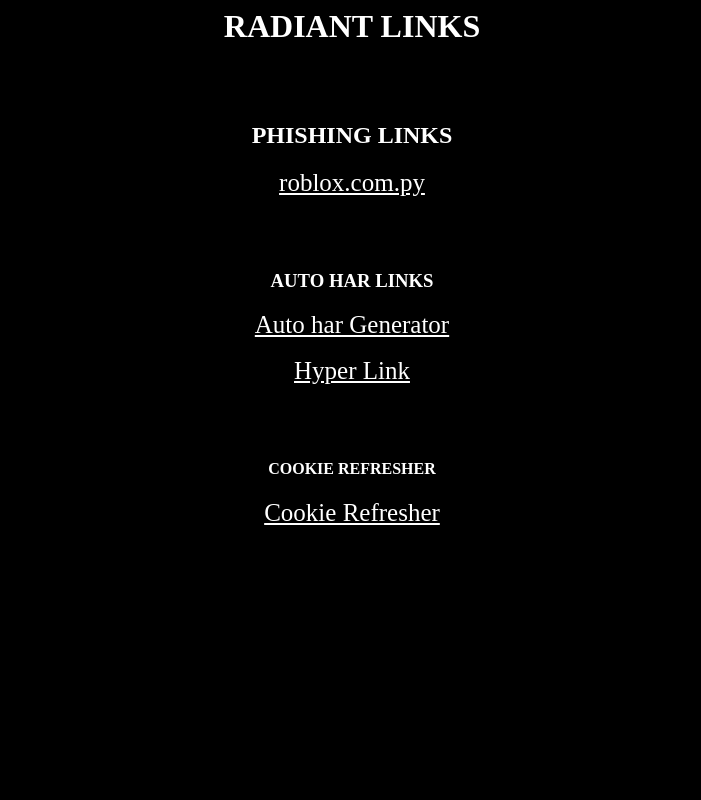
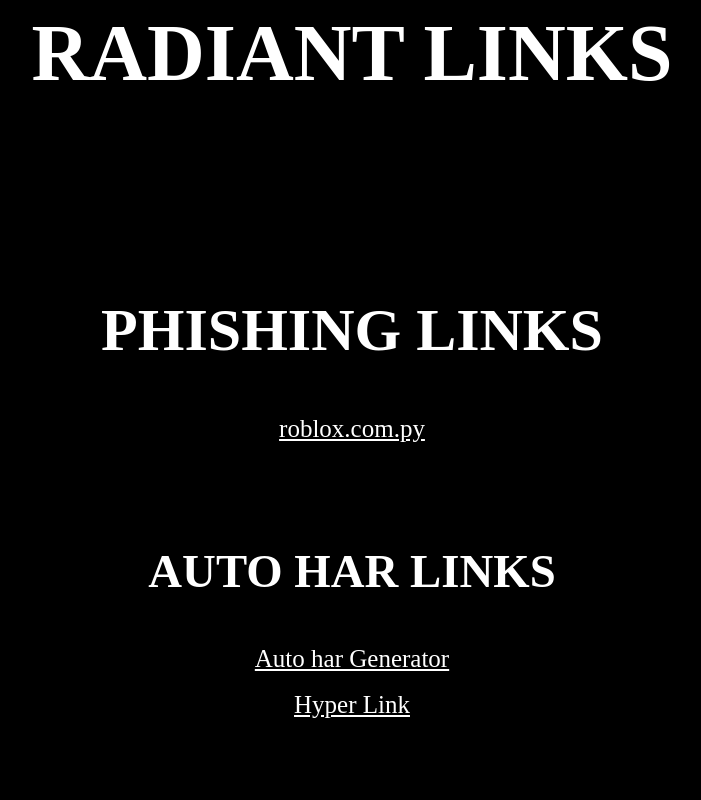
Before and after one commit to Radiante707/RadiantSites.github.io, a plain HTML site: page index.html in a window 1280 px wide. Shown: the top 800 px of the page, without its empty margins (288-989 px from the left). Drawn offline with Linux system fonts and the light colour scheme.

Commit message:
Update index.html

```diff
--- a/index.html
+++ b/index.html
@@ -11,18 +11,22 @@ color:white;
   #kuce{
     color:white;
     text-transform:uppercase;
+    font-size:40px;
   }
   #kuce1{
     color:white;
     text-transform:uppercase;
+    font-size:40px;
   }
   #kuce3{
     color:white;
     text-transform:uppercase;
+    font-size:40px;
   }
   #kuce4{
     color:white;
     text-transform:uppercase;
+    font-size:40px;
   }
 </style>
 <title>Radiant Sites</title>
```
